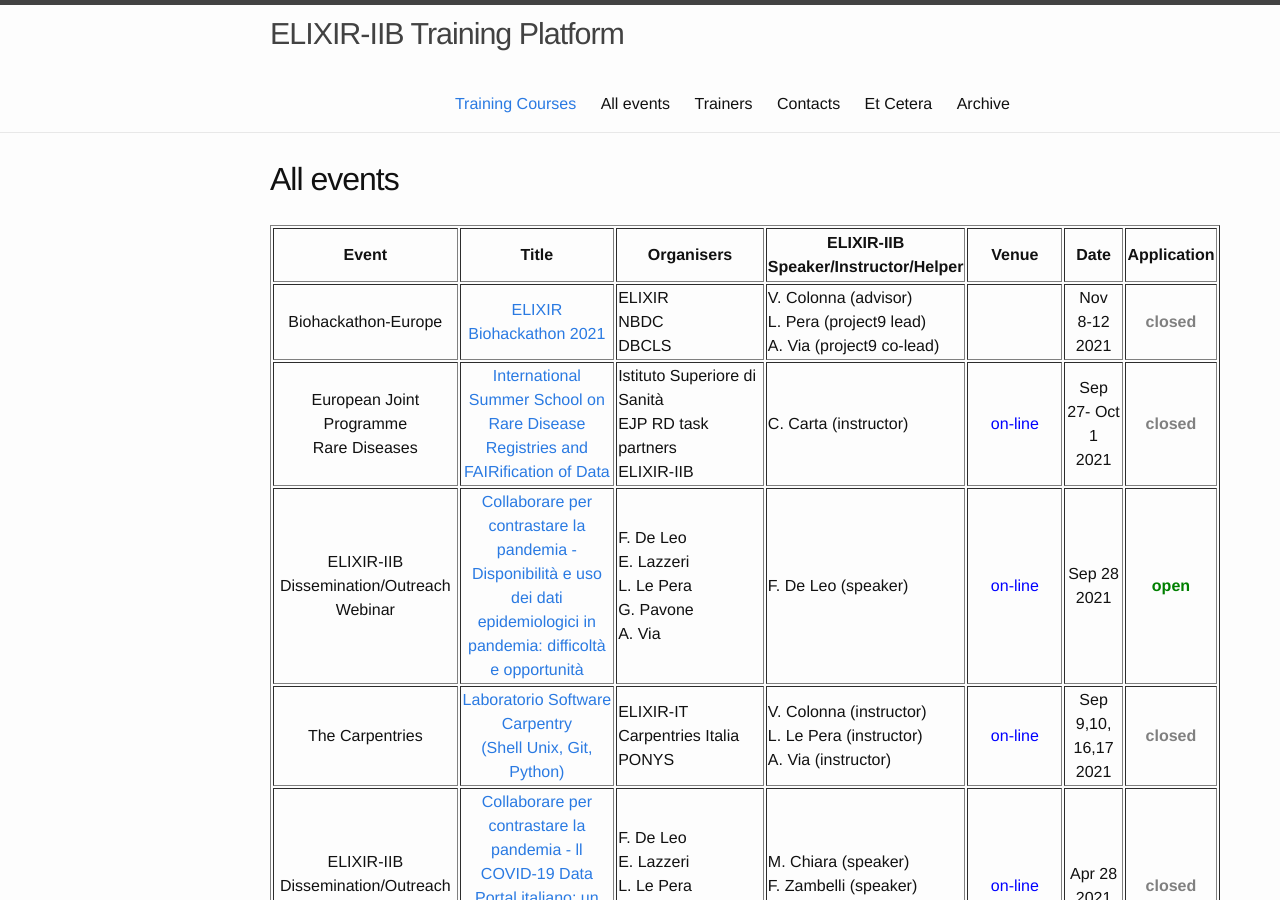
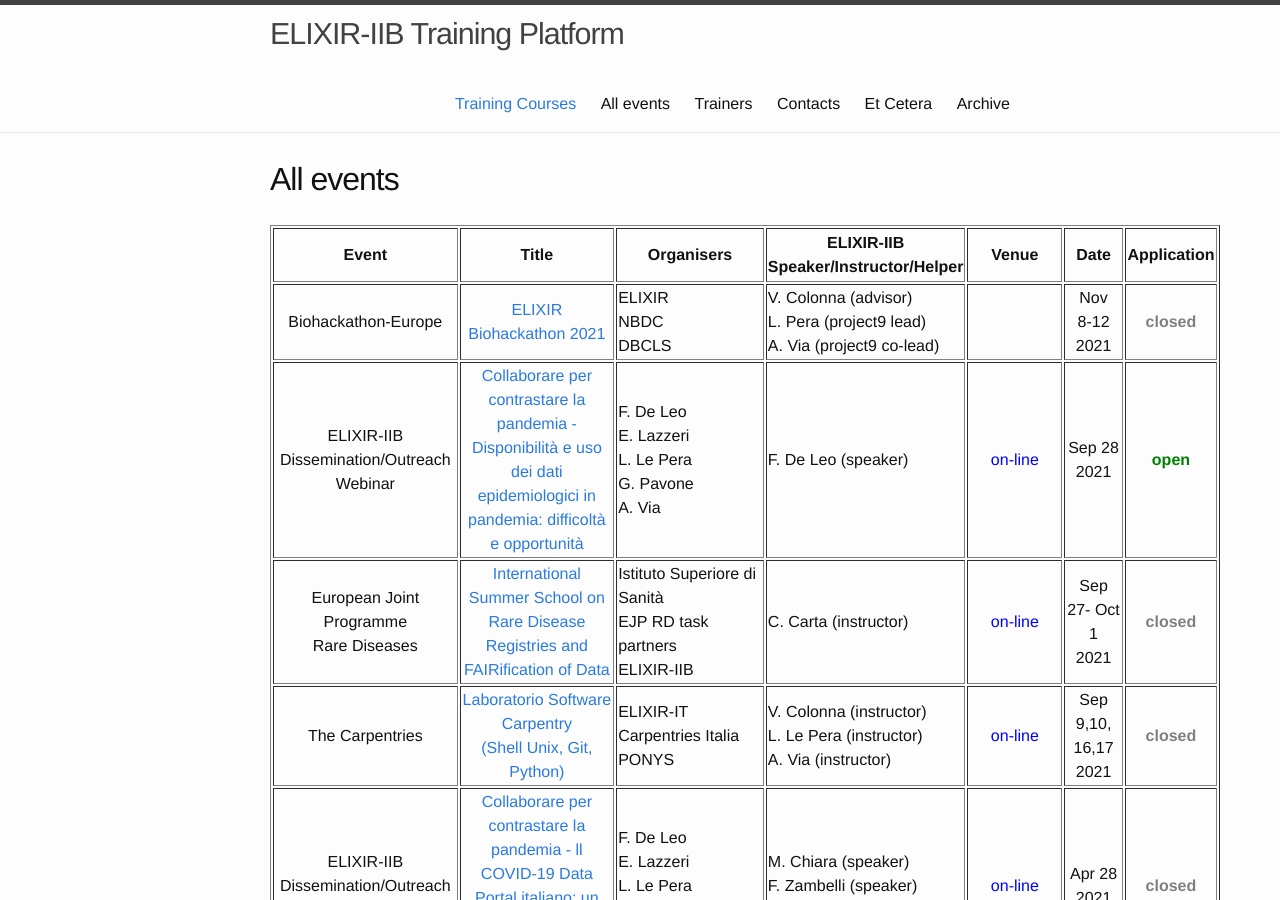
Before and after one commit to ELIXIR-IIB-training/website, a Jekyll site: the page built from _pages/01-all_events.md, in a window 1280 px wide and 900 px high. Built offline with Jekyll 4.4.1, drawn with Linux system fonts in a browser that asks for light colours; part of the change alters nothing that is shown.

Commit message:
updated the order of events

```diff
--- a/_pages/01-all_events.md
+++ b/_pages/01-all_events.md
@@ -24,6 +24,15 @@ permalink: /all_events/
    <td height="50" align="center"><font color="grey"><b>closed</b></font></td>
 </tr>
 	<tr>
+	<td height="50" align="center">ELIXIR-IIB Dissemination/Outreach<br>Webinar</td>
+   <td height="50" width="220" align="center"><a href="https://www.cnr.it/it/evento/17404">Collaborare per contrastare la pandemia - Disponibilità e uso dei dati epidemiologici in pandemia: difficoltà e opportunità</a></td>
+   <td height="50" width="150">F. De Leo<br>E. Lazzeri<br>L. Le Pera<br>G. Pavone<br>A. Via</td>
+   <td height="50" width="150">F. De Leo (speaker)</td>
+   <td height="50" align="center"><font color="blue">on-line</font></td>
+   <td height="50" width="75" align="center">Sep 28<br>2021</td>
+   <td height="50" align="center"><font color="green"><b>open</b></font></td>
+</tr>
+	<tr>
 	<td height="50" align="center">European Joint Programme<br>Rare Diseases</td>
    <td height="50" width="220" align="center"><a href="https://www.ejprarediseases.org/international-summer-school-2021-rare-disease-registries-and-fairification-of-data/">International Summer School on Rare Disease Registries and FAIRification of Data</a></td>
    <td height="50" width="150">Istituto Superiore di Sanità<br>EJP RD task partners<br>ELIXIR-IIB</td>
@@ -31,15 +40,6 @@ permalink: /all_events/
    <td height="50" align="center"><font color="blue">on-line</font></td>
    <td height="50" width="75" align="center">Sep 27- Oct 1<br>2021</td>
    <td height="50" align="center"><font color="grey"><b>closed</b></font></td>
-</tr>
-	<tr>
-	<td height="50" align="center">ELIXIR-IIB Dissemination/Outreach<br>Webinar</td>
-   <td height="50" width="220" align="center"><a href="https://www.cnr.it/it/evento/17404">Collaborare per contrastare la pandemia - Disponibilità e uso dei dati epidemiologici in pandemia: difficoltà e opportunità</a></td>
-   <td height="50" width="150">F. De Leo<br>E. Lazzeri<br>L. Le Pera<br>G. Pavone<br>A. Via</td>
-   <td height="50" width="150">F. De Leo (speaker)</td>
-   <td height="50" align="center"><font color="blue">on-line</font></td>
-   <td height="50" width="75" align="center">Sep 28<br>2021</td>
-   <td height="50" align="center"><font color="green"><b>open</b></font></td>
 </tr>
 	<tr>
 <td height="50" align="center">The Carpentries</td>
```
